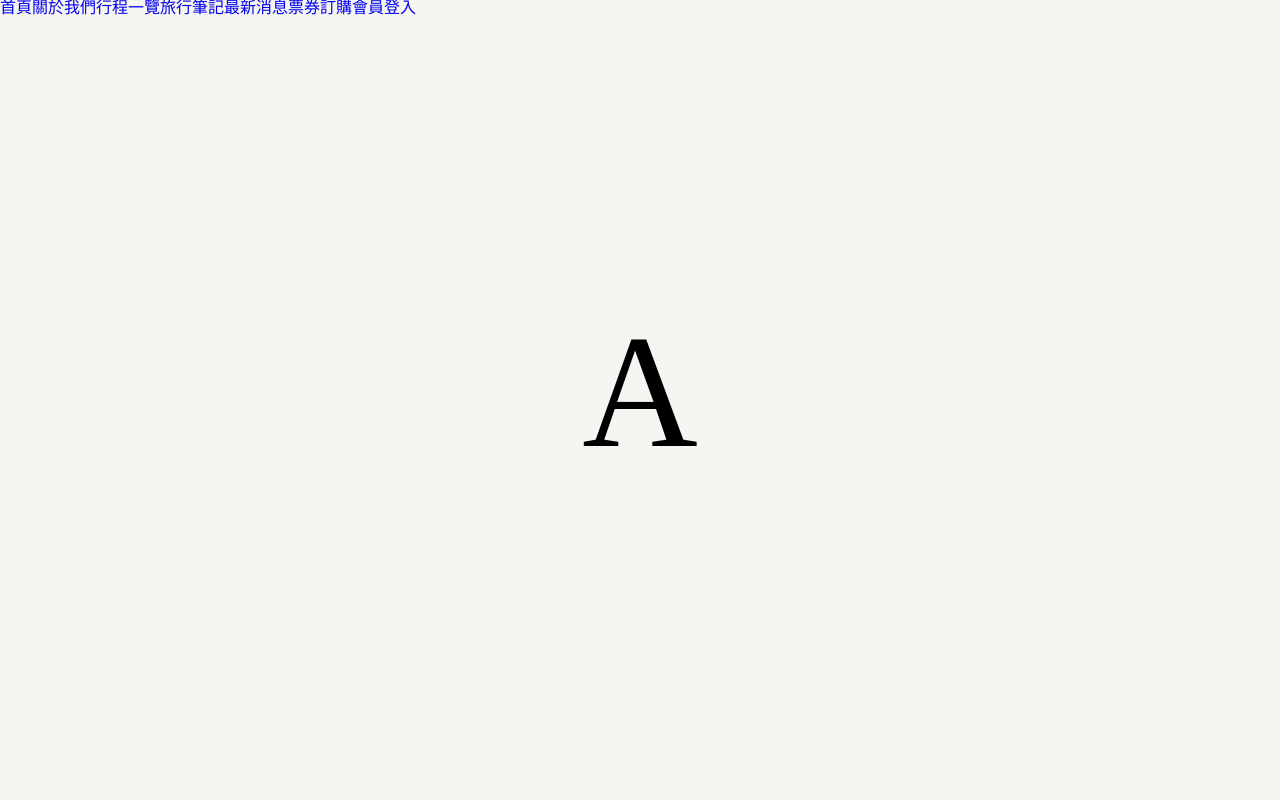
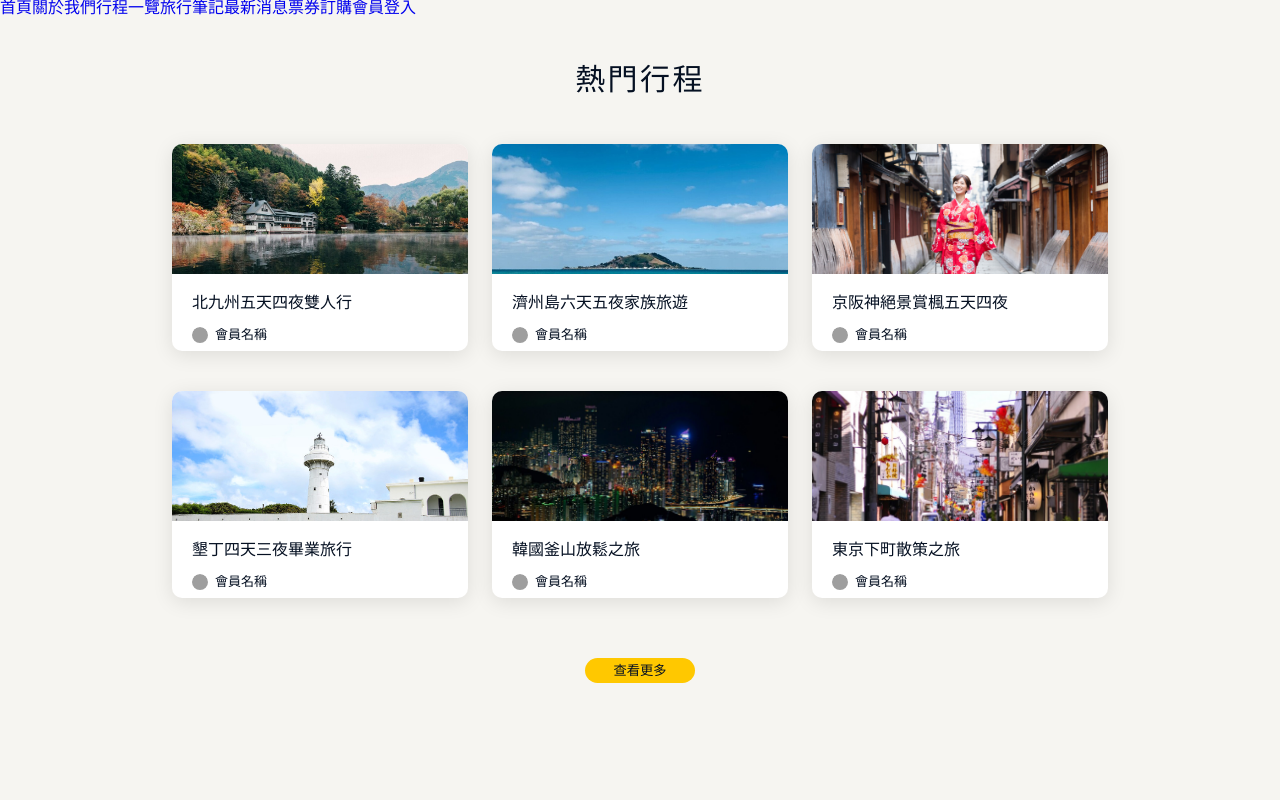
Before and after one commit to redfoxrjie/G6-Front-new, a Vue app: page / in a window 1280 px wide. Shown: the top 800 px of the page. Built offline with nearby package versions, Linux system fonts and the light colour scheme; grey boxes are pictures that could not be loaded; a web font is replaced by a local one.

Commit message:
feat: 新增按鈕樣式

```diff
--- a/src/App.vue
+++ b/src/App.vue
@@ -1,8 +1,3 @@
-<!-- <script setup>
-import { RouterLink, RouterView } from 'vue-router'
-import HelloWorld from './components/HelloWorld.vue'
-</script> -->
-
 <template>
   <header>
     <!-- <img alt="Vue logo" class="logo" src="@/assets/logo.svg" width="125" height="125" /> -->
@@ -19,20 +14,11 @@ import HelloWorld from './components/HelloWorld.vue'
         <RouterLink to="/tickets">票券訂購</RouterLink>
         <RouterLink to="/login">會員登入</RouterLink>
       </nav>
-      <!-- <section>A</section>
-      <section>B</section>
-      <section>C</section> -->
-      <SectionA></SectionA>
-      <SectionB></SectionB>
-      <SectionC></SectionC>
     </div>
   </header>
 
   <RouterView />
 </template>
-<!-- <template>
-  <RouterView />
-</template> -->
 
 <script>
 import { defineComponent } from 'vue'
@@ -54,7 +40,7 @@ export default defineComponent({
 })
 </script>
 
-<style scoped>
+<!-- <style scoped>
 section {
   bottom: #ddd;
   height: 90vh;
@@ -64,4 +50,4 @@ section {
   justify-content: center;
   font-size: 10rem;
 }
-</style>
+</style> -->
--- a/src/assets/styles/layouts/_container.scss
+++ b/src/assets/styles/layouts/_container.scss
@@ -2,5 +2,5 @@ $containerWidth: 75vw;
 
 .container {
     width: $containerWidth;
-    border: 4px solid red;
+    margin: 0px auto;
 }
--- a/src/assets/styles/plugins/_grid.scss
+++ b/src/assets/styles/plugins/_grid.scss
@@ -29,7 +29,7 @@
 }
 
 // 大型桌機版：min-width: 1440px
-@media screen and (min-width: 1200px) {
+@media screen and (min-width: 1440px) {
     @include grid-xxl(12);
     @include grid-row-xxl(6);
 }
--- /dev/null
+++ b/src/components/home/SectionHotTrips.vue
@@ -0,0 +1,119 @@
+<template>
+    <section class="hot-trips">
+        <div class="container">
+            <h2>熱門行程</h2>
+            <div class="row row-cols-1 row-cols-md-2 row-cols-lg-3">
+                <div class="col card-container" v-for="(trip, index) in hotTrips" :key="index">
+                    <a href="#">
+                        <div class="trip-card">
+                        <div class="card-img">
+                            <img :src="trip.imgUrl" alt="行程圖片">
+                        </div>
+                        <div class="card-content">
+                            <div class="card-title--myTrip">{{ trip.title }}</div>
+                            <div class="member">
+                                <div class="member-photo"><img :src="trip.memPicUrl" alt="會員頭像"></div>
+                                <div class="member-name">{{ trip.memberName }}</div>
+                            </div>
+                        </div>
+                    </div>
+                    </a>
+                </div>
+            </div>
+            <div class="btn"><a href="#">查看更多</a></div>
+        </div>
+    </section>
+</template>
+
+
+<script setup>
+const props = defineProps({
+    hotTrips: {
+    type: Array,
+    required: true
+    }
+});
+</script>
+
+<style lang="scss" scoped>
+    @import '../../assets/styles/base/font';
+    @import '../../assets/styles/base/color';
+
+    .card-container {
+        box-sizing: border-box;
+        padding: 0 12px;
+        margin-bottom: 40px;
+        display: flex;
+        flex-direction: column;
+    }
+    .trip-card {
+        background-color: #fff;
+        box-shadow: 0 4px 20px rgba(0,0,0,.1);
+        border-radius: 10px;
+        flex-grow: 1;
+        display: flex;
+        flex-direction: column;
+        color: $black;
+    }
+    .card-img {
+        width: 100%;
+        aspect-ratio: 456/200;
+        overflow: hidden;
+    }
+    img {
+        object-fit: cover;
+        width: 100%;
+        border-radius: 10px 10px 0 0;
+    }
+    .card-content {
+        padding: 21px 20px 8px;
+        display: flex;
+        flex-direction: column;
+        flex-grow: 1;
+    }
+    .hot-trips h2 {
+        color: $black;
+        margin: 46px;
+        text-align: center;
+    }
+    .card-title--myTrip {
+        font-size: 1rem;
+        margin-bottom: 16px;
+    }
+    .member {
+        display: flex;
+        align-items: center;
+        margin-top: auto;
+    }
+    .member-photo {
+        width: 1rem;
+        height: 1rem;
+        border-radius: 50%;
+        overflow: hidden;
+        margin-right: 7px;
+    }
+    .member-photo img {
+        width: 100%;
+        height: 100%;
+    }
+    .member-name {
+        font-size: 0.8125rem;
+        display: block;
+        vertical-align: middle;
+    }
+    .btn {
+        width: fit-content;
+        background-color: $accnetColor-2;
+        text-align: center;
+        font-size: 0.83rem;
+        line-height: 0.83rem;
+        border-radius: 1.33rem;
+        overflow: hidden;
+        margin: 20px auto;
+    }
+    .btn a{
+        display: block;
+        padding: 6px 28px;
+        color: $black;
+    }
+</style>
--- a/src/views/AboutView.vue
+++ b/src/views/AboutView.vue
@@ -1,85 +1,3 @@
 <template>
   <main>目前位在「關於我們」</main>
-  <div class="about">
-    <!-- 兩種取陣列數量的方法 -->
-    <!-- 第一種 -->
-    1.list有{{ list.length }}個
-    <!-- 第二種 -->
-    2.list有{{ count }}個
-    <ul>
-      <button @click="add">加入</button>
-      <li v-for="item in list" :key="item.id">
-        <template v-if="item.show">
-          <a :style="{ color: '#315666' }">
-            {{ item.title }}
-          </a>
-        </template>
-      </li>
-    </ul>
-  </div>
 </template>
-
-<script>
-export default {
-  // name: 'box',
-  data() {
-    return {
-      itemIndex: 2,
-      list: [
-        {
-          id: 1,
-          title: 'duck',
-          color: '#ddd',
-          show: true
-        },
-        {
-          id: 2,
-          title: 'dog',
-          color: '#efa',
-          show: true
-        },
-        {
-          id: 3,
-          title: 'cat',
-          color: '#333',
-          show: true
-        }
-      ]
-    }
-  },
-  computed: {
-    count() {
-      return this.list.length
-    }
-  },
-  methods: {
-    add() {
-      this.itemIndex += 1
-      this.list.push({
-        id: this.itemIndex,
-        title: `title${this.itemIndex}`
-      })
-      // this.page = this.page + 1
-      // this.page += 1
-      // console.log(this.list)
-    }
-  }
-}
-</script>
-
-<style>
-@media (min-width: 1024px) {
-  .about {
-    min-height: 100vh;
-    display: flex;
-    flex-direction: column;
-    justify-content: center;
-    align-items: center;
-    color: rgb(255, 128, 196);
-    text-shadow: 0 0 20px deeppink;
-  }
-  .about p {
-    font-size: 20px;
-  }
-}
-</style>
--- a/src/views/HomeView.vue
+++ b/src/views/HomeView.vue
@@ -1,9 +1,18 @@
-<script setup>
-import TheWelcome from '../components/TheWelcome.vue'
-</script>
-
 <template>
   <main>
-    <TheWelcome />
+    <SectionHotTrips :hotTrips="hotTripsData" />
   </main>
 </template>
+
+<script setup>
+  import SectionHotTrips from '../components/home/SectionHotTrips.vue';
+
+  const hotTripsData = [
+  { title: '北九州五天四夜雙人行', memberName: '會員名稱', imgUrl: new URL('@/assets/images/japan_yufuin-kinrinko.jpg', import.meta.url).href, memPicUrl: 'https://picsum.photos/300/200/?random=10'},
+  { title: '濟州島六天五夜家族旅遊', memberName: '會員名稱', imgUrl: new URL('@/assets/images/korea_jeju-island.jpg', import.meta.url).href, memPicUrl: 'https://picsum.photos/300/200/?random=10'  },
+  { title: '京阪神絕景賞楓五天四夜', memberName: '會員名稱', imgUrl: new URL('@/assets/images/japan_kyoto-street.jpg', import.meta.url).href, memPicUrl: 'https://picsum.photos/300/200/?random=10' },
+  { title: '墾丁四天三夜畢業旅行', memberName: '會員名稱', imgUrl: new URL('@/assets/images/taiwan_kenting.jpg', import.meta.url).href, memPicUrl: 'https://picsum.photos/300/200/?random=10'  },
+  { title: '韓國釜山放鬆之旅', memberName: '會員名稱', imgUrl: new URL('@/assets/images/korea_busan.jpg', import.meta.url).href, memPicUrl: 'https://picsum.photos/300/200/?random=10'  },
+  { title: '東京下町散策之旅', memberName: '會員名稱', imgUrl: new URL('@/assets/images/japan_asakusa-street.jpg', import.meta.url).href, memPicUrl: 'https://picsum.photos/300/200/?random=10' },
+  ];
+</script>
--- a/src/views/NewsView.vue
+++ b/src/views/NewsView.vue
@@ -1,18 +1,3 @@
 <template>
   <main>目前位在「最新消息」</main>
-  <div class="container">
-    <h1>測試容器測試容器測試容器測試容器測試容器</h1>
-  </div>
-  <div class="row row-cols-1 row-cols-md-2 row-cols-lg-3 row-cols-xl-4">
-    <div class="col" style="background-color: #adf; padding: 50px 0;">This is a row > col</div>
-    <div class="col" style="background-color: #afa; padding: 50px 0;">This is a row > col</div>
-    <div class="col" style="background-color: #ff1; padding: 50px 0;">This is a row > col</div>
-    <div class="col" style="background-color: #faa; padding: 50px 0;">This is a row > col</div>
-  </div>
-  <div class="row">
-    <div class="col-12 col-md-6 col-lg-4 col-xl-3" style="background-color: #aaa; padding: 50px 0;">This is a col</div>
-    <div class="col-12 col-md-6 col-lg-4 col-xl-3" style="background-color: #ccc; padding: 50px 0;">This is a col</div>
-    <div class="col-12 col-md-6 col-lg-4 col-xl-3" style="background-color: #eee; padding: 50px 0;">This is a col</div>
-    <div class="col-12 col-md-6 col-lg-4 col-xl-3" style="background-color: #efe; padding: 50px 0;">This is a col</div>
-  </div>
 </template>
```
Also changed, not shown: src/assets/images/korea_jeju-island.jpg, src/assets/styles/components/_card.scss (line endings or trailing spaces).
